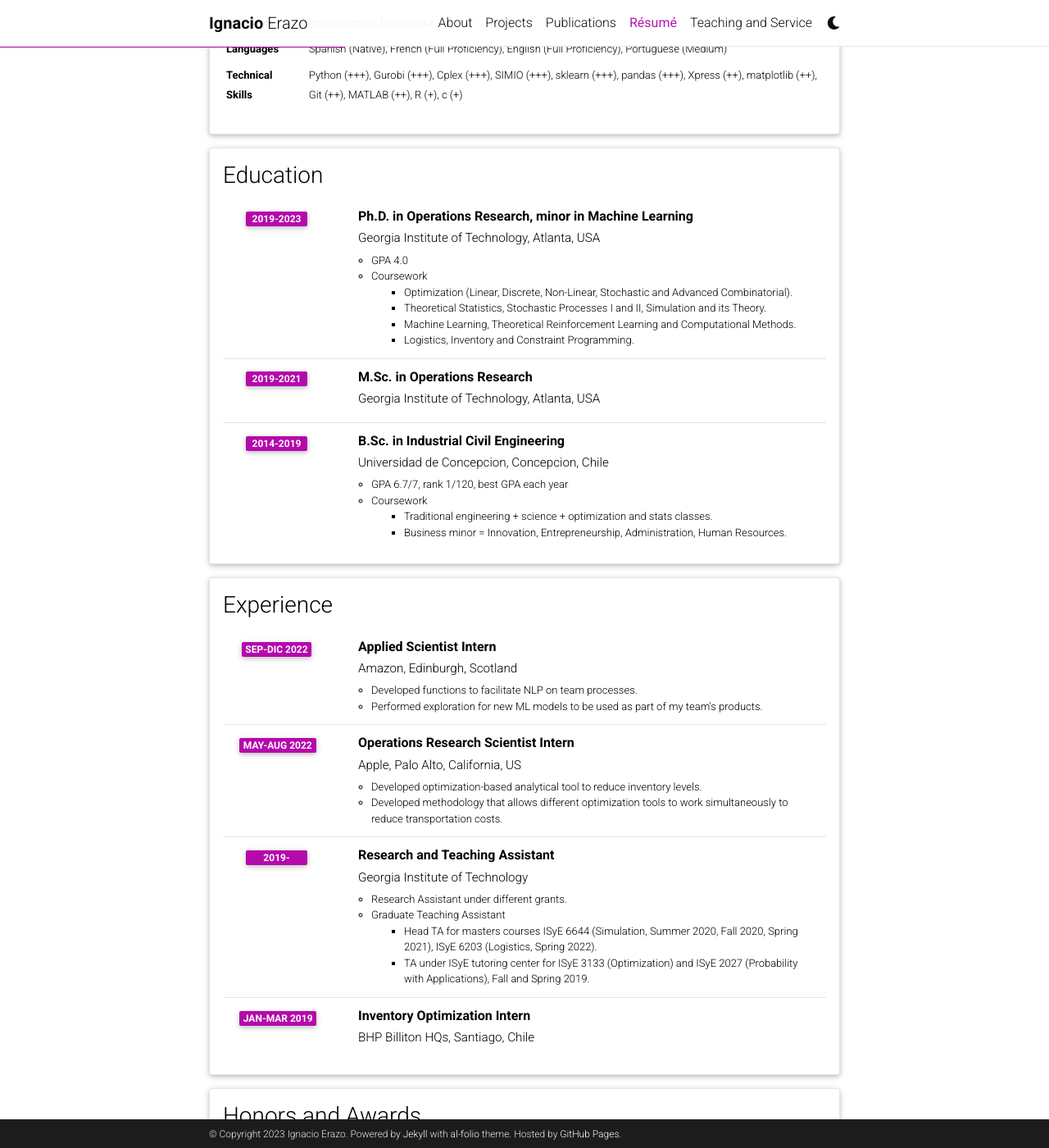
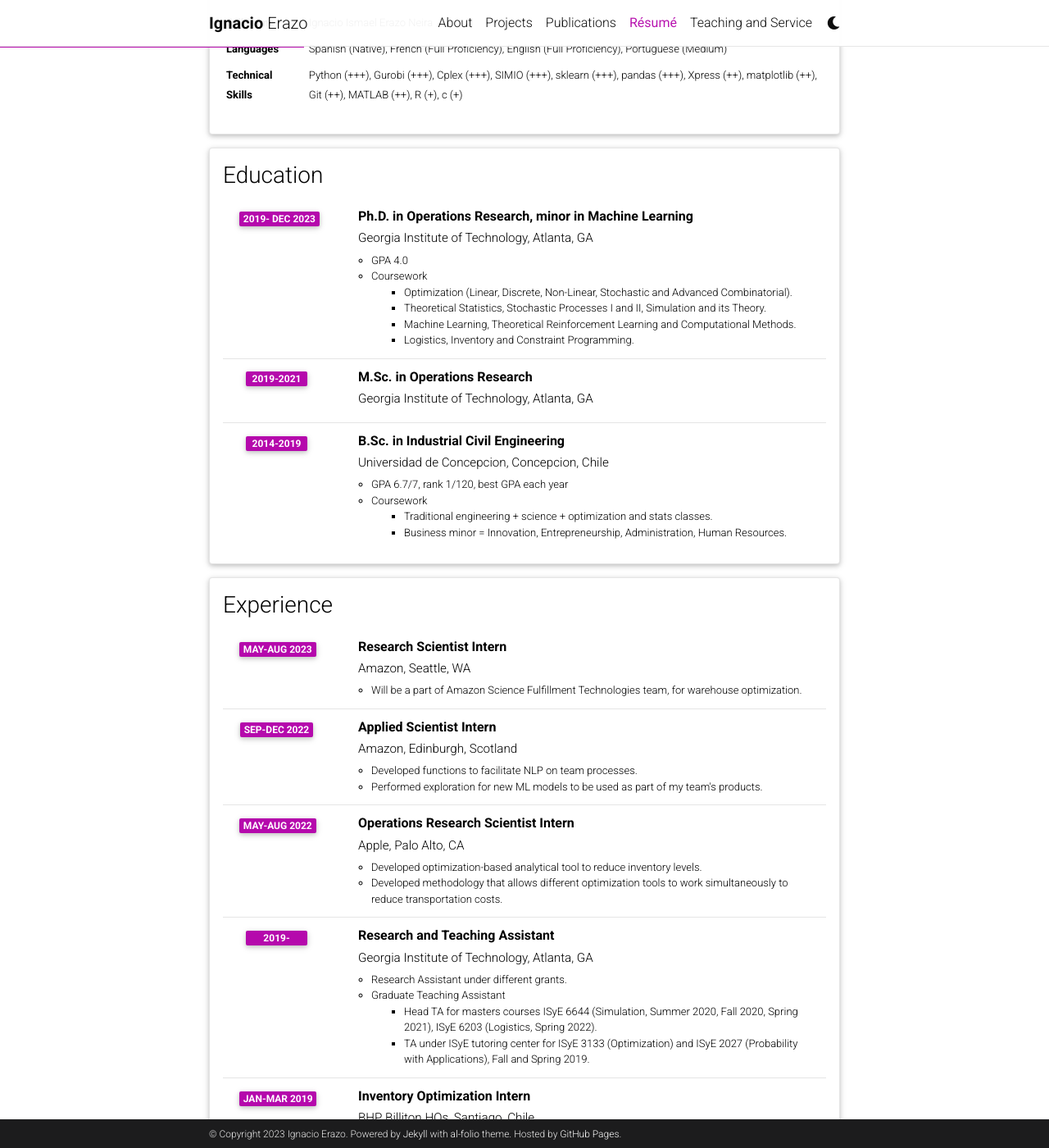
Before and after one commit to ierazo/ierazo.github.io, a Jekyll site: the page built from _pages/resume.md, in a window 1280 px wide and 1400 px high, scrolled down 237 px. Shown: the whole window at 82% size. Built offline with Jekyll 4.4.1, drawn with Linux system fonts in a browser that asks for light colours; comment, search, counter and statistics services are not loaded; a style sheet for code colours, icons or effects is not loaded.

Commit message:
updated cv in web

```diff
--- a/_data/cv.yml
+++ b/_data/cv.yml
@@ -12,8 +12,8 @@
   type: time_table
   contents:
     - title: Ph.D. in Operations Research, minor in Machine Learning
-      institution: <a ref="https://www.isye.gatech.edu/">Georgia Institute of Technology, Atlanta, USA </a>
-      year: 2019-2023
+      institution: <a ref="https://www.isye.gatech.edu/">Georgia Institute of Technology, Atlanta, GA </a>
+      year: 2019- Dec 2023
       description:
         - GPA 4.0
         - title: Coursework
@@ -23,7 +23,7 @@
             - Machine Learning, Theoretical Reinforcement Learning and Computational Methods.
             - Logistics, Inventory and Constraint Programming.
     - title: M.Sc. in Operations Research
-      institution: Georgia Institute of Technology, Atlanta, USA
+      institution: Georgia Institute of Technology, Atlanta, GA
       year: 2019-2021
     - title: B.Sc. in Industrial Civil Engineering
       institution: Universidad de Concepcion, Concepcion, Chile
@@ -37,20 +37,28 @@
 - title: Experience
   type: time_table
   contents:
+    - title: Research Scientist Intern
+      institution: Amazon, Seattle, WA
+      year: May-Aug 2023
+      description:
+        - Will be a part of Amazon Science Fulfillment Technologies team, for warehouse optimization.
+
     - title: Applied Scientist Intern
       institution: Amazon, Edinburgh, Scotland
-      year: Sep-Dic 2022
+      year: Sep-Dec 2022
       description:
         - Developed functions to facilitate NLP on team processes.
         - Performed exploration for new ML models to be used as part of my team's products.
+
     - title: Operations Research Scientist Intern
-      institution: Apple, Palo Alto, California, US
+      institution: Apple, Palo Alto, CA
       year: May-Aug 2022
       description:
         - Developed optimization-based analytical tool to reduce inventory levels.
         - Developed methodology that allows different optimization tools to work simultaneously to reduce transportation costs.
+
     - title: Research and Teaching Assistant
-      institution: Georgia Institute of Technology
+      institution: Georgia Institute of Technology, Atlanta, GA
       year: 2019-
       description:
         - Research Assistant under different grants.
@@ -58,6 +66,7 @@
           contents:
             - Head TA for masters courses ISyE 6644 (Simulation, Summer 2020, Fall 2020, Spring 2021), ISyE 6203 (Logistics, Spring 2022).
             - TA under ISyE tutoring center for ISyE 3133 (Optimization) and ISyE 2027 (Probability with Applications), Fall and Spring 2019.
+
     - title: Inventory Optimization Intern
       institution: BHP Billiton HQs, Santiago, Chile
       year: Jan-Mar 2019
```
